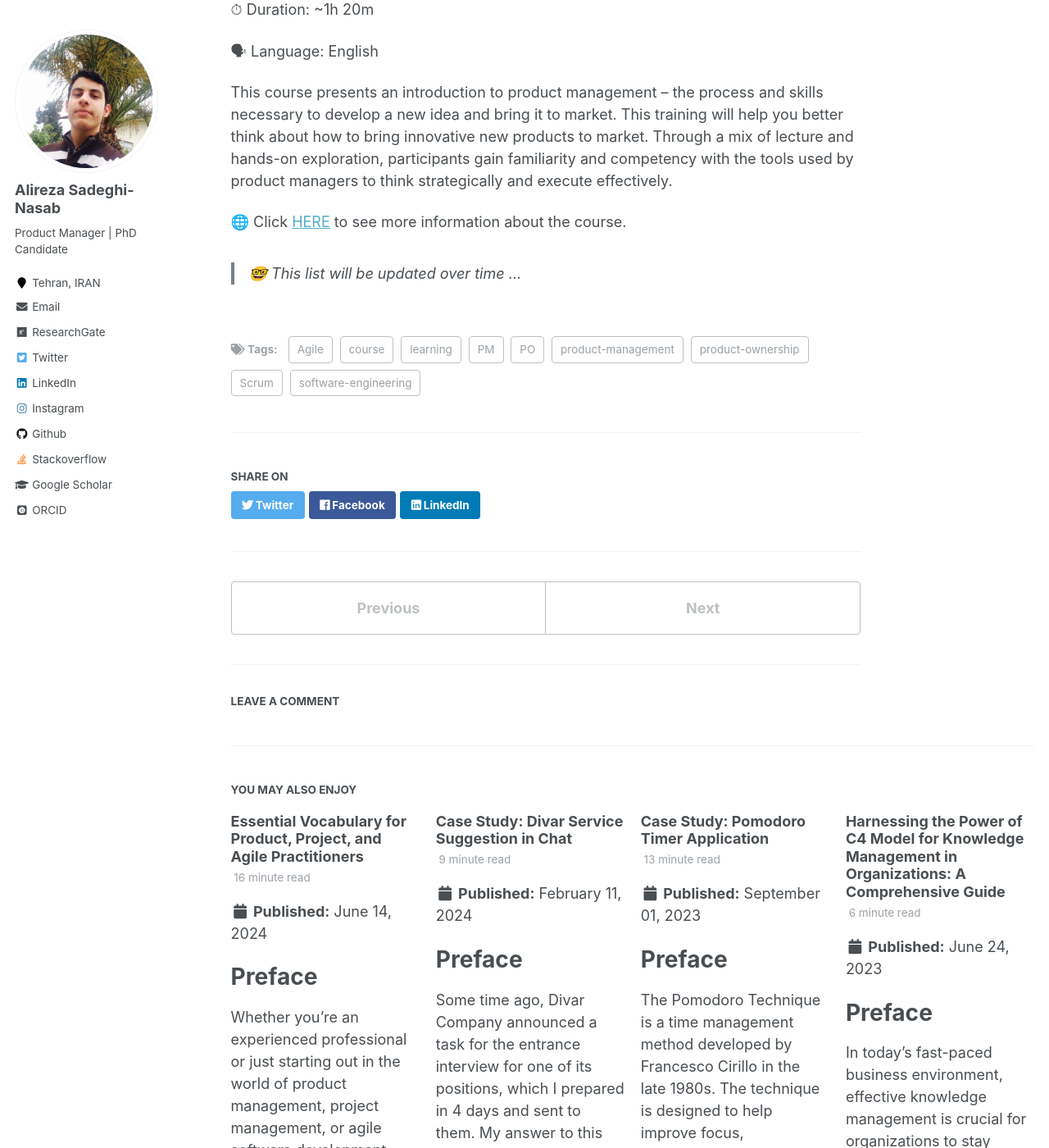
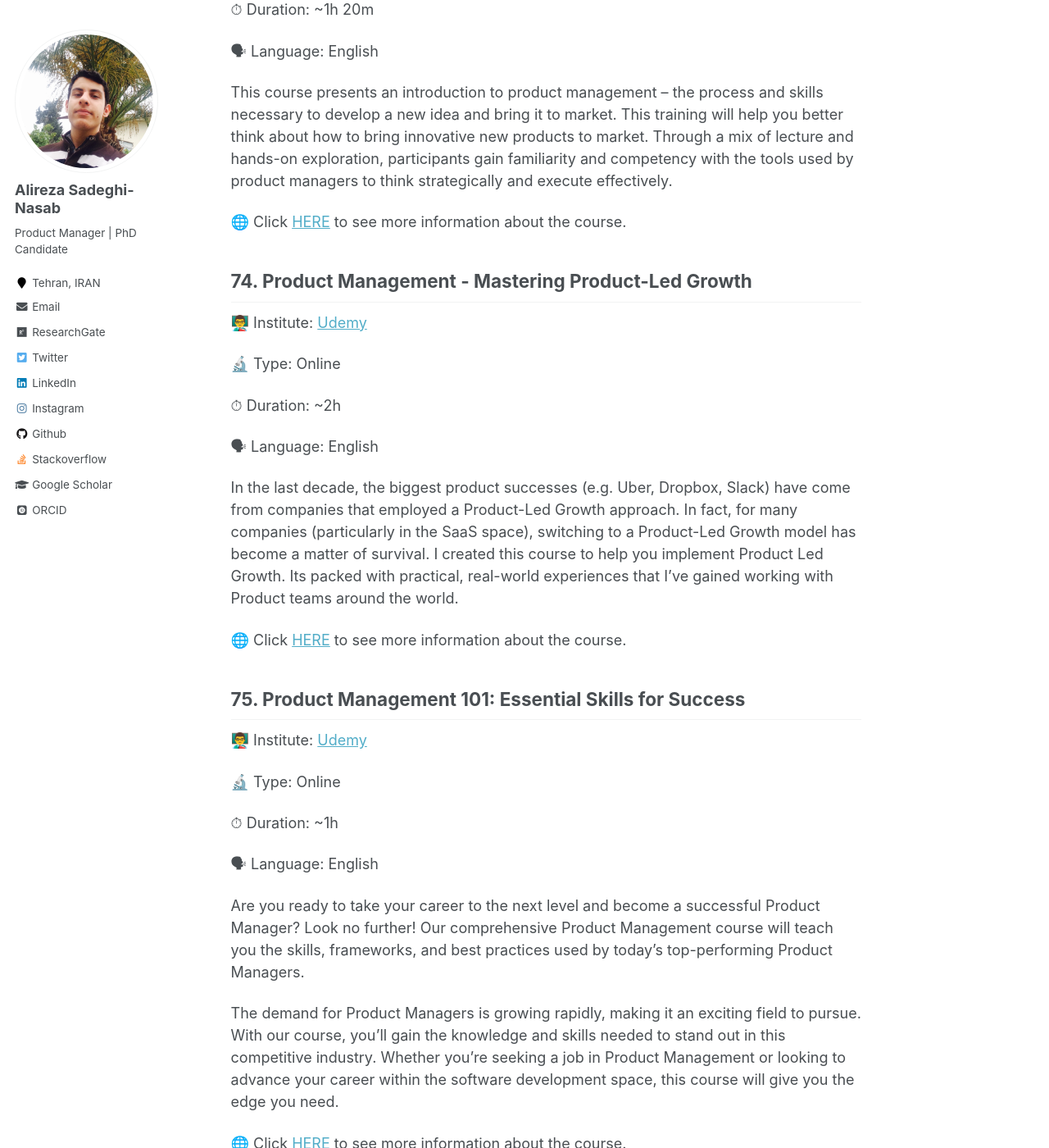
Before and after one commit to AlirezaSN/AlirezaSN.github.io, a Jekyll site: the page built from _posts/2023-03-25-blog-post-14.md, in a window 1280 px wide and 1400 px high, scrolled down 51230 px. Shown: the whole window at 82% size. Built offline with Jekyll 4.4.1, drawn with Linux system fonts in a browser that asks for light colours; some web fonts are replaced; comment, search, counter and statistics services are not loaded; some of the changed text lies outside the part shown.

Commit message:
add a new course

```diff
--- a/_posts/2023-03-25-blog-post-14.md
+++ b/_posts/2023-03-25-blog-post-14.md
@@ -1395,4 +1395,34 @@ This course presents an introduction to product management – the process and s
 
 🌐 Click [HERE](https://www.udemy.com/course/product-management-building-great-products/) to see more information about the course.
 
+## 74. Product Management - Mastering Product-Led Growth
+
+👨‍🏫 Institute: [Udemy]((https://www.udemy.com))
+
+🔬 Type: Online
+
+⏱ Duration: ~2h
+
+🗣 Language: English
+
+In the last decade, the biggest product successes (e.g. Uber, Dropbox, Slack) have come from companies that employed a Product-Led Growth approach. In fact, for many companies (particularly in the SaaS space), switching to a Product-Led Growth model has become a matter of survival. I created this course to help you implement Product Led Growth.  Its packed with practical, real-world experiences that I’ve gained working with Product teams around the world.
+
+🌐 Click [HERE](https://www.udemy.com/course/product-led/) to see more information about the course.
+
+## 75. Product Management 101: Essential Skills for Success
+
+👨‍🏫 Institute: [Udemy]((https://www.udemy.com))
+
+🔬 Type: Online
+
+⏱ Duration: ~1h
+
+🗣 Language: English
+
+Are you ready to take your career to the next level and become a successful Product Manager? Look no further! Our comprehensive Product Management course will teach you the skills, frameworks, and best practices used by today's top-performing Product Managers.
+
+The demand for Product Managers is growing rapidly, making it an exciting field to pursue. With our course, you'll gain the knowledge and skills needed to stand out in this competitive industry. Whether you're seeking a job in Product Management or looking to advance your career within the software development space, this course will give you the edge you need.
+
+🌐 Click [HERE](https://www.udemy.com/course/product-management-101-essential-skills-for-success/) to see more information about the course.
+
 > 🤓 This list will be updated over time ...
```
